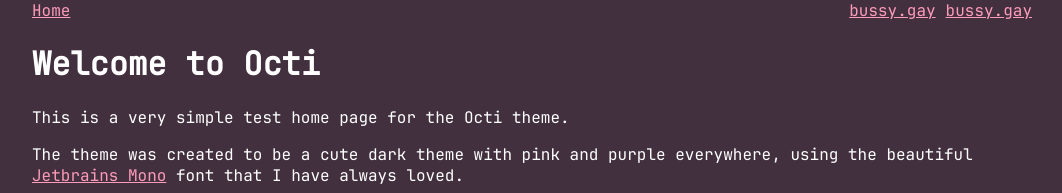
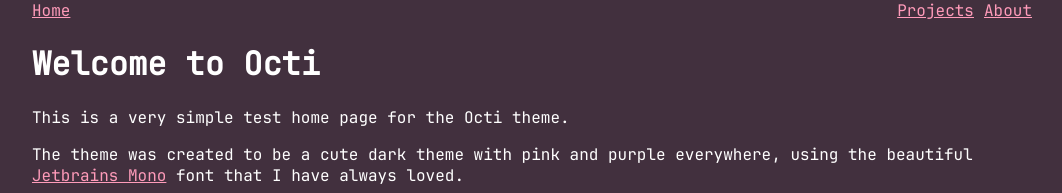
Before and after one commit to justalemon/Octi, a Jekyll site: the page built from index.md, in a window 1280 px wide. Shown: the top 193 px of the page, without its empty margins (108-1170 px from the left). Built offline with Jekyll 4.4.1, drawn with Linux system fonts in a browser that asks for light colours; our own code applies the rules of GitHub Pages for plain Markdown files.

Commit message:
Added better examples

```diff
--- a/_includes/navigation.html
+++ b/_includes/navigation.html
@@ -2,7 +2,7 @@
     <a href="/">Home</a>
 
     <div id="nav-pages" >
-        <a href="bussy.gay">bussy.gay</a>
-        <a href="bussy.gay">bussy.gay</a>
+        <a href="/projects">Projects</a>
+        <a href="/about">About</a>
     </div>
 </div>
```
